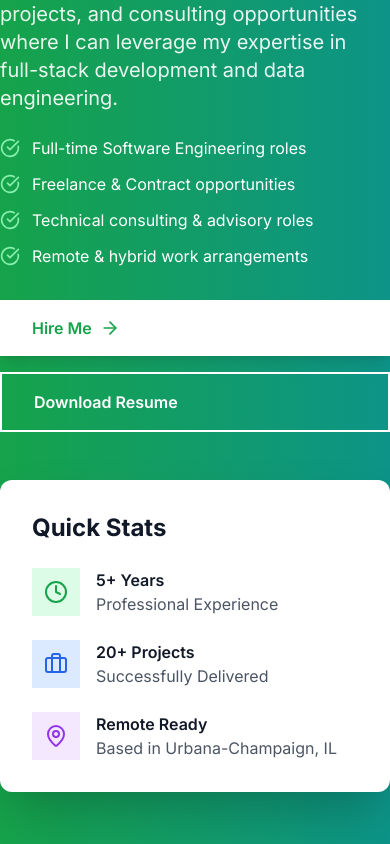
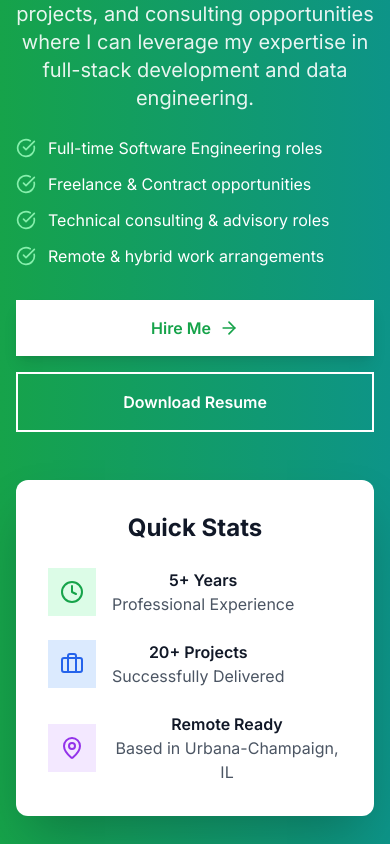
Before and after one commit to kudakwashe-taderera/website, a Next.js app: page / in a window 390 px wide. Shown: the part 2380-3224 px from the top of the page. Built offline with nearby package versions, Linux system fonts and the light colour scheme.

Commit message:
Update CareerCallout.tsx

```diff
--- a/app/components/CareerCallout.tsx
+++ b/app/components/CareerCallout.tsx
@@ -3,11 +3,11 @@ import { Briefcase, Clock, MapPin, ArrowRight, CheckCircle } from "lucide-react"
 
 export default function CareerCallout() {
   return (
-    <section className="py-16 bg-gradient-to-r from-green-600 to-teal-600">
+    <section className="py-16 bg-gradient-to-r from-green-600 to-teal-600 px-4 sm:px-0">
       <div className="container-custom">
-        <div className="grid grid-cols-1 lg:grid-cols-2 gap-12 items-center">
-          <div className="text-white">
-            <div className="inline-flex items-center justify-center w-16 h-16 bg-white bg-opacity-20 rounded-full mb-6">
+        <div className="grid grid-cols-1 lg:grid-cols-2 gap-12 items-center text-center lg:text-left">
+          <div className="text-white max-w-3xl mx-auto lg:mx-0 lg:pr-8">
+            <div className="inline-flex items-center justify-center w-16 h-16 bg-white bg-opacity-20 rounded-full mb-6 mx-auto lg:mx-0">
               <Briefcase size={32} />
             </div>
 
@@ -18,29 +18,29 @@ export default function CareerCallout() {
               expertise in full-stack development and data engineering.
             </p>
 
-            <div className="space-y-3 mb-8">
+            <div className="space-y-3 mb-8 text-left">
               <div className="flex items-center space-x-3">
-                <CheckCircle size={20} className="text-green-300" />
+                <CheckCircle size={20} className="text-green-300 flex-shrink-0" />
                 <span>Full-time Software Engineering roles</span>
               </div>
               <div className="flex items-center space-x-3">
-                <CheckCircle size={20} className="text-green-300" />
+                <CheckCircle size={20} className="text-green-300 flex-shrink-0" />
                 <span>Freelance & Contract opportunities</span>
               </div>
               <div className="flex items-center space-x-3">
-                <CheckCircle size={20} className="text-green-300" />
+                <CheckCircle size={20} className="text-green-300 flex-shrink-0" />
                 <span>Technical consulting & advisory roles</span>
               </div>
               <div className="flex items-center space-x-3">
-                <CheckCircle size={20} className="text-green-300" />
+                <CheckCircle size={20} className="text-green-300 flex-shrink-0" />
                 <span>Remote & hybrid work arrangements</span>
               </div>
             </div>
 
-            <div className="flex flex-col sm:flex-row gap-4">
+            <div className="flex flex-col sm:flex-row gap-4 justify-center lg:justify-start">
               <Link
                 href="/contact?type=hire"
-                className="inline-flex items-center px-8 py-4 bg-white text-green-600 font-semibold rounded-lg hover:bg-gray-100 transition-all duration-300 transform hover:scale-105 shadow-lg"
+                className="inline-flex items-center justify-center px-8 py-4 bg-white text-green-600 font-semibold rounded-lg hover:bg-gray-100 transition-all duration-300 transform hover:scale-105 shadow-lg"
               >
                 Hire Me
                 <ArrowRight className="ml-2" size={20} />
@@ -48,19 +48,19 @@ export default function CareerCallout() {
               <Link
                 href="/resume.pdf"
                 target="_blank"
-                className="inline-flex items-center px-8 py-4 border-2 border-white text-white font-semibold rounded-lg hover:bg-white hover:text-green-600 transition-all duration-300 transform hover:scale-105"
+                className="inline-flex items-center justify-center px-8 py-4 border-2 border-white text-white font-semibold rounded-lg hover:bg-white hover:text-green-600 transition-all duration-300 transform hover:scale-105"
               >
                 Download Resume
               </Link>
             </div>
           </div>
 
-          <div className="bg-white rounded-xl p-8 shadow-2xl">
+          <div className="bg-white rounded-xl p-8 shadow-2xl mx-auto max-w-md lg:mx-0">
             <h3 className="text-2xl font-bold text-gray-900 mb-6">Quick Stats</h3>
 
             <div className="space-y-6">
               <div className="flex items-center space-x-4">
-                <div className="w-12 h-12 bg-green-100 rounded-lg flex items-center justify-center">
+                <div className="w-12 h-12 bg-green-100 rounded-lg flex items-center justify-center flex-shrink-0">
                   <Clock className="text-green-600" size={24} />
                 </div>
                 <div>
@@ -70,7 +70,7 @@ export default function CareerCallout() {
               </div>
 
               <div className="flex items-center space-x-4">
-                <div className="w-12 h-12 bg-blue-100 rounded-lg flex items-center justify-center">
+                <div className="w-12 h-12 bg-blue-100 rounded-lg flex items-center justify-center flex-shrink-0">
                   <Briefcase className="text-blue-600" size={24} />
                 </div>
                 <div>
@@ -80,7 +80,7 @@ export default function CareerCallout() {
               </div>
 
               <div className="flex items-center space-x-4">
-                <div className="w-12 h-12 bg-purple-100 rounded-lg flex items-center justify-center">
+                <div className="w-12 h-12 bg-purple-100 rounded-lg flex items-center justify-center flex-shrink-0">
                   <MapPin className="text-purple-600" size={24} />
                 </div>
                 <div>
```
